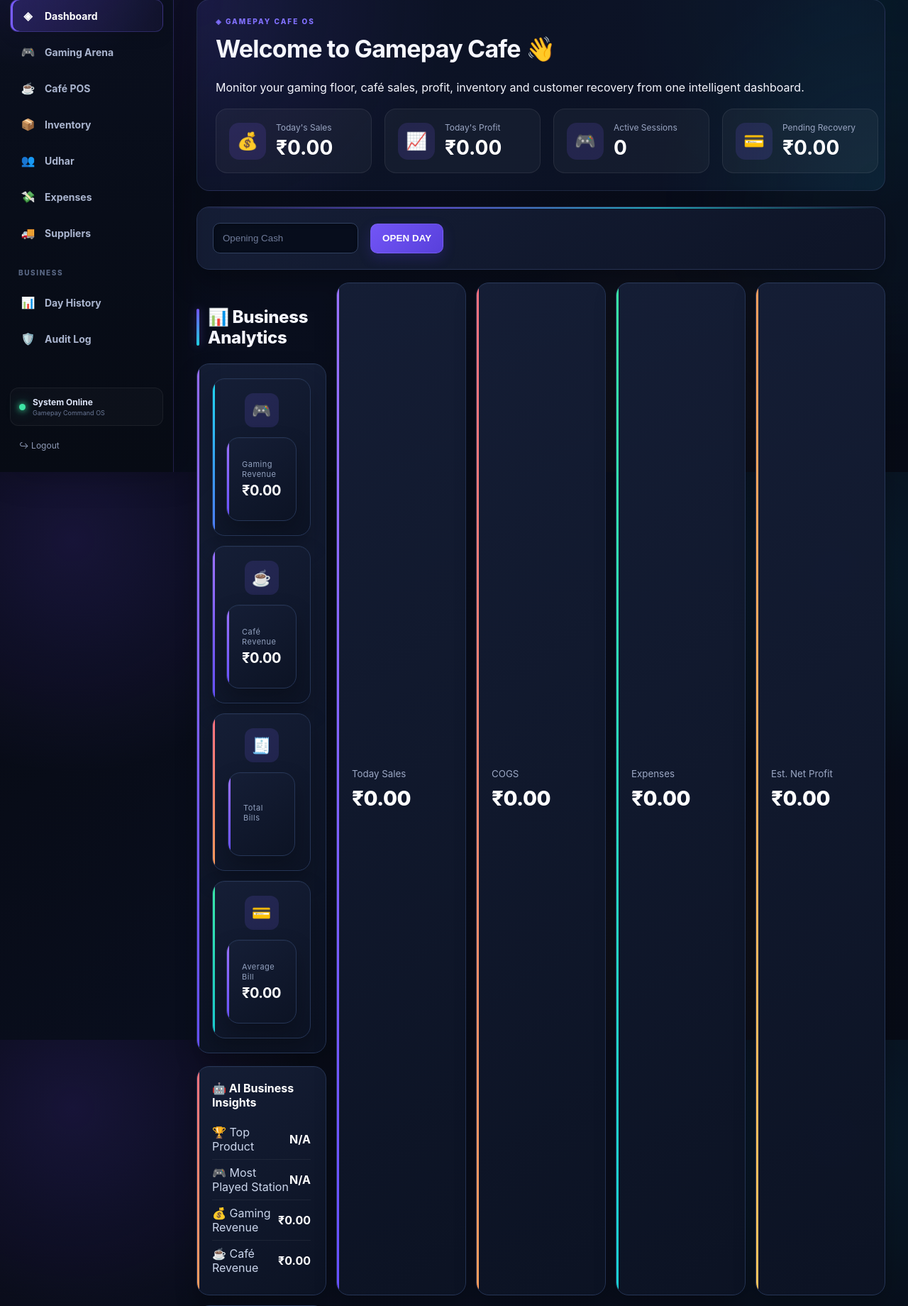
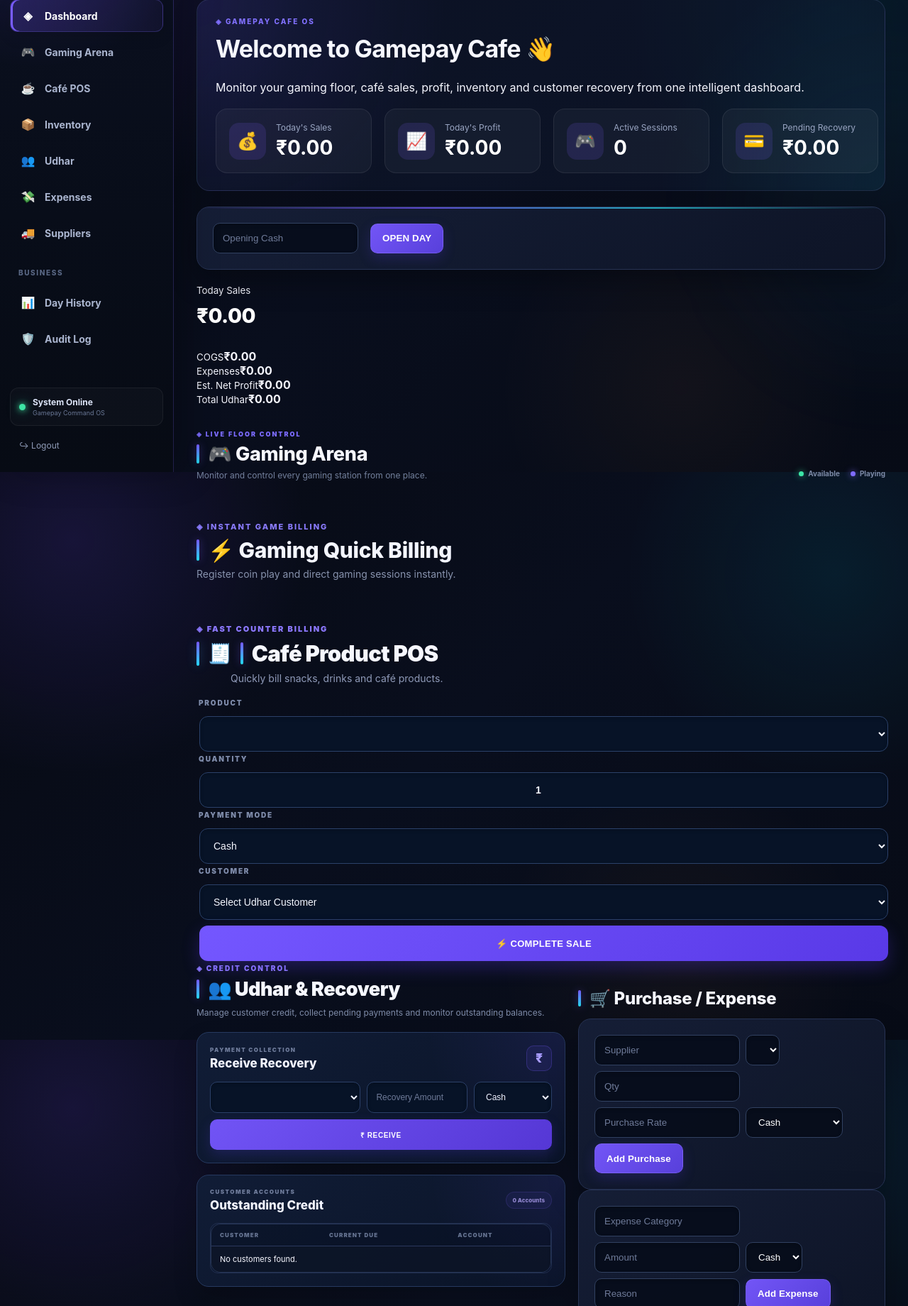
Before and after one commit to Vivekarya8/gamepay-cafe-os, a Flask app: template Gamepay_Cafe_OS_V7_PWA_Complete/templates/dashboard.html in a window 1280 px wide. Shown: the part 135-1975 px from the top of the page at 71% size. Run offline with Flask 3, Linux system fonts and the light colour scheme; the template is opened without the code that fills it, so the values that code supplies are empty; some libraries are stand-ins or nearby versions.

Commit message:
Update dashboard.html

```diff
--- a/Gamepay_Cafe_OS_V7_PWA_Complete/templates/dashboard.html
+++ b/Gamepay_Cafe_OS_V7_PWA_Complete/templates/dashboard.html
@@ -209,82 +209,11 @@
 </section>
 {% if not bd or bd.closed %}<form action="/open-day" method="post" class="panel row"><input name="opening" type="number" step=".01" placeholder="Opening Cash" required><button>OPEN DAY</button></form>{% else %}<div class="notice">🟢 DAY OPEN · Opening Cash ₹{{"%.2f"|format(bd.opening_cash)}}</div>{% endif %}
 <div class="metrics">
-<section class="gp-business-insights">
-
-    <h2>📊 Business Analytics</h2>
-
-    <div class="gp-hero-stats">
-
-        <div class="gp-mini-card">
-            <span>🎮</span>
-            <div>
-                <small>Gaming Revenue</small>
-                <b>₹{{ "%.2f"|format(gaming_sales) }}</b>
-            </div>
-        </div>
-
-        <div class="gp-mini-card">
-            <span>☕</span>
-            <div>
-                <small>Café Revenue</small>
-                <b>₹{{ "%.2f"|format(product_sales) }}</b>
-            </div>
-        </div>
-
-        <div class="gp-mini-card">
-            <span>🧾</span>
-            <div>
-                <small>Total Bills</small>
-                <b>{{ total_transactions }}</b>
-            </div>
-        </div>
-
-        <div class="gp-mini-card">
-            <span>💳</span>
-            <div>
-                <small>Average Bill</small>
-                <b>₹{{ "%.2f"|format(avg_bill) }}</b>
-            </div>
-        </div>
-
-    </div>
-
-    <div class="gp-owner-summary">
-
-        <h3>🤖 AI Business Insights</h3>
-
-        <ul>
-
-            <li>
-                <span>🏆 Top Product</span>
-                <strong>
-                    {{ top_product.detail if top_product else "N/A" }}
-                </strong>
-            </li>
-
-            <li>
-                <span>🎮 Most Played Station</span>
-                <strong>
-                    {{ top_station.detail if top_station else "N/A" }}
-                </strong>
-            </li>
-
-            <li>
-                <span>💰 Gaming Revenue</span>
-                <strong>₹{{ "%.2f"|format(gaming_sales) }}</strong>
-            </li>
-
-            <li>
-                <span>☕ Café Revenue</span>
-                <strong>₹{{ "%.2f"|format(product_sales) }}</strong>
-            </li>
-
-        </ul>
-
-    </div>
-
-</section>
-<div><small>Today Sales</small><b>₹{{"%.2f"|format(total)}}</b></div><div><small>COGS</small><b>₹{{"%.2f"|format(cost)}}</b></div><div><small>Expenses</small><b>₹{{"%.2f"|format(exp)}}</b></div><div><small>Est. Net Profit</small><b>₹{{"%.2f"|format(profit)}}</b></div><div><small>Total Udhar</small><b>₹{{"%.2f"|format(due)}}</b></div></div>
+{% if not bd or bd.closed %}
+<form action="/open-day" ...
+{% else %}
+<div class="notice">...</div>
+{% endif %}<div><small>Today Sales</small><b>₹{{"%.2f"|format(total)}}</b></div><div><small>COGS</small><b>₹{{"%.2f"|format(cost)}}</b></div><div><small>Expenses</small><b>₹{{"%.2f"|format(exp)}}</b></div><div><small>Est. Net Profit</small><b>₹{{"%.2f"|format(profit)}}</b></div><div><small>Total Udhar</small><b>₹{{"%.2f"|format(due)}}</b></div></div>
 <!-- =====================================================
      GAMEPAY CAFE — LIVE GAMING ARENA
      ===================================================== -->
```
